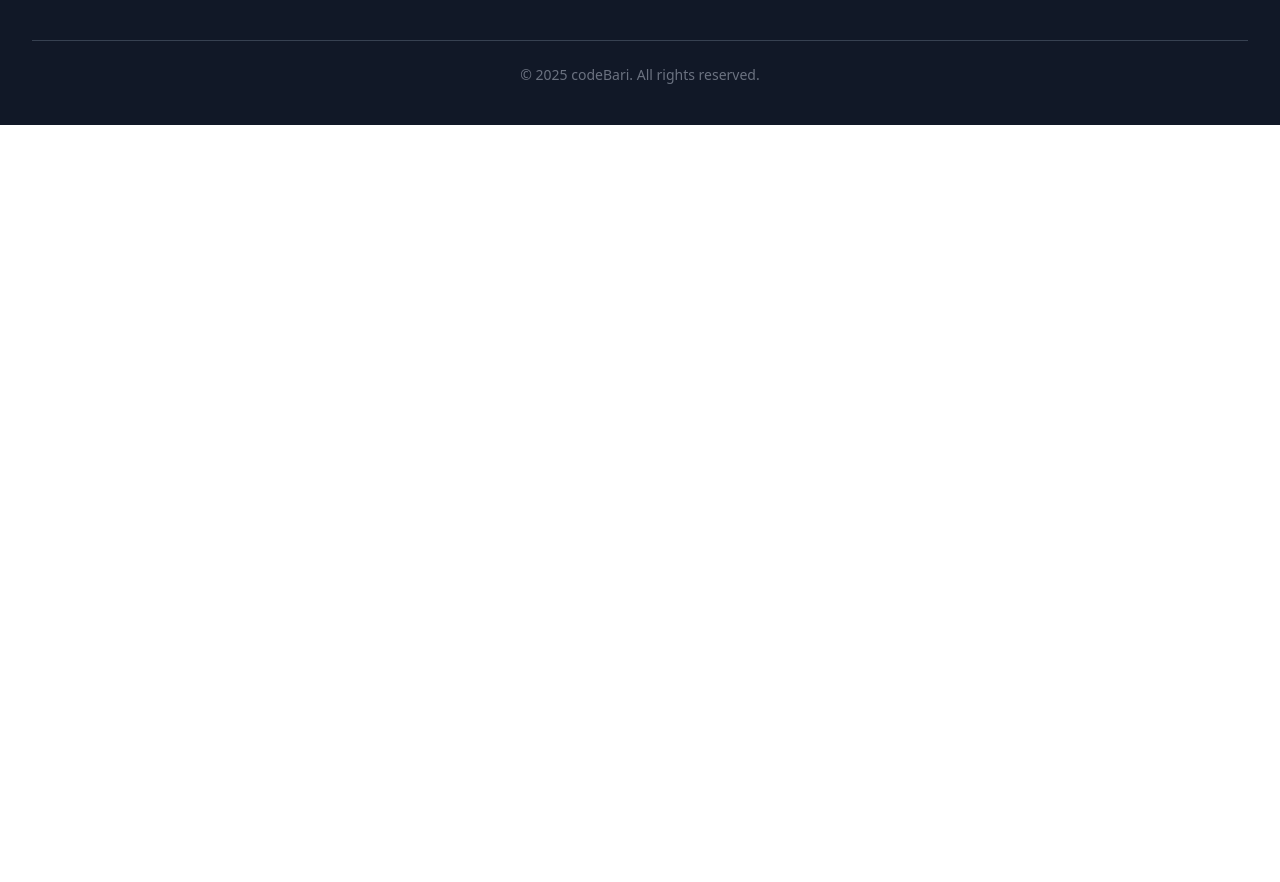
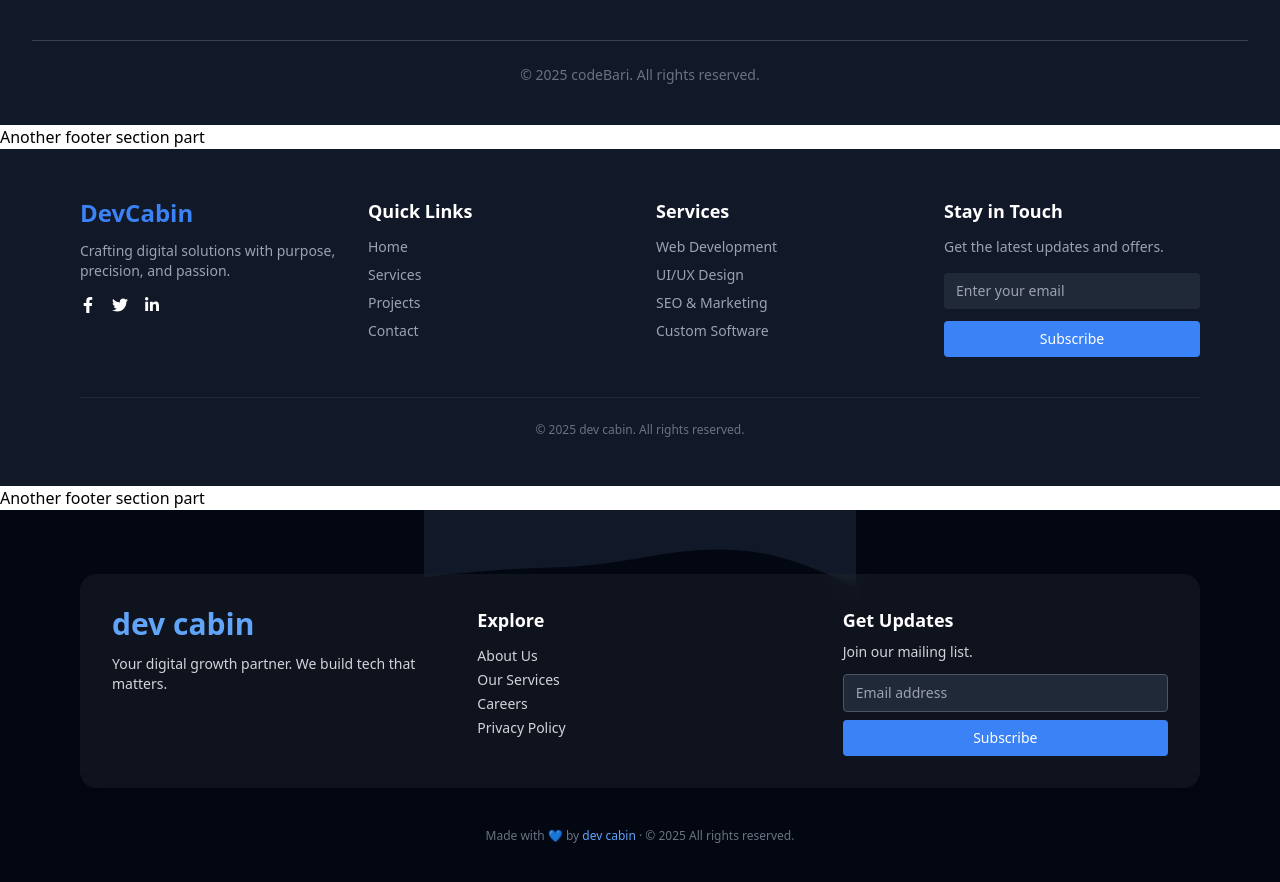
Before and after one commit to DevCabin25/reusable-ui-part-3, a React (Vite) app: page / in a window 1280 px wide. Shown: the part 640-1522 px from the top of the page. Before the commit the page ends 800 px from the top, so only its background shows below. Built offline with nearby package versions, Linux system fonts and the light colour scheme.

Commit message:
Make  another Footer section

```diff
--- a/package.json
+++ b/package.json
@@ -12,7 +12,8 @@
   "dependencies": {
     "@fortawesome/fontawesome-free": "^6.7.2",
     "react": "^19.1.0",
-    "react-dom": "^19.1.0"
+    "react-dom": "^19.1.0",
+    "react-icons": "^5.5.0"
   },
   "devDependencies": {
     "@eslint/js": "^9.25.0",
--- a/src/App.jsx
+++ b/src/App.jsx
@@ -1,19 +1,26 @@
-import './App.css'
-import Footer from './components/Footer/Footer'
-import Footer2 from './components/Footer/Footer2'
-import Navbar from './components/Navbar/Navbar'
-
+import "./App.css";
+import Footer from "./components/Footer/Footer";
+import Footer2 from "./components/Footer/Footer2";
+import Navbar from "./components/Navbar/Navbar";
+import Footer3 from "./components/Footer/footer3";
+import Footer4 from "./components/Footer/Footer4";
 function App() {
-
   return (
     <>
-    <Navbar></Navbar>
-      <h1 className='text-3xl font-bold text-center text-gray-900'>Reusable-UI</h1>
+      <Navbar></Navbar>
+      <h1 className="text-3xl font-bold text-center text-gray-900">
+        Reusable-UI
+      </h1>
       <Footer></Footer>
       <h1>Another footer section</h1>
       <Footer2></Footer2>
+      <h6>Another footer section part</h6>
+      <Footer3></Footer3>
+      <h6>Another footer section part</h6>
+      <Footer4></Footer4>
+
     </>
-  )
+  );
 }
 
-export default App
+export default App;
--- /dev/null
+++ b/src/components/Footer/Footer3.jsx
@@ -0,0 +1,92 @@
+import React from "react";
+import { FaFacebookF, FaTwitter, FaLinkedinIn } from "react-icons/fa";
+
+const Footer3 = () => {
+  return (
+    <footer className="bg-gray-900 text-white py-12 px-6 md:px-20">
+      <div className="grid grid-cols-1 md:grid-cols-4 gap-8">
+
+        <div>
+          <h2 className="text-2xl font-bold text-blue-500">DevCabin</h2>
+          <p className="mt-3 text-sm text-gray-400">
+            Crafting digital solutions with purpose, precision, and passion.
+          </p>
+          <div className="flex space-x-4 mt-4">
+            <a href="#">
+              <FaFacebookF className="hover:text-blue-400" />
+            </a>
+            <a href="#">
+              <FaTwitter className="hover:text-blue-400" />
+            </a>
+            <a href="#">
+              <FaLinkedinIn className="hover:text-blue-400" />
+            </a>
+          </div>
+        </div>
+
+        <div>
+          <h3 className="text-lg font-semibold mb-3">Quick Links</h3>
+          <ul className="space-y-2 text-sm text-gray-400">
+            <li>
+              <a href="#" className="hover:text-white">
+                Home
+              </a>
+            </li>
+            <li>
+              <a href="#" className="hover:text-white">
+                Services
+              </a>
+            </li>
+            <li>
+              <a href="#" className="hover:text-white">
+                Projects
+              </a>
+            </li>
+            <li>
+              <a href="#" className="hover:text-white">
+                Contact
+              </a>
+            </li>
+          </ul>
+        </div>
+
+
+        <div>
+          <h3 className="text-lg font-semibold mb-3">Services</h3>
+          <ul className="space-y-2 text-sm text-gray-400">
+            <li>Web Development</li>
+            <li>UI/UX Design</li>
+            <li>SEO & Marketing</li>
+            <li>Custom Software</li>
+          </ul>
+        </div>
+
+
+        <div>
+          <h3 className="text-lg font-semibold mb-3">Stay in Touch</h3>
+          <p className="text-sm text-gray-400 mb-4">
+            Get the latest updates and offers.
+          </p>
+          <form className="flex flex-col space-y-3">
+            <input
+              type="email"
+              placeholder="Enter your email"
+              className="px-3 py-2 rounded bg-gray-800 text-white text-sm focus:outline-none focus:ring-2 focus:ring-blue-500"
+            />
+            <button
+              type="submit"
+              className="bg-blue-500 hover:bg-blue-600 text-white text-sm py-2 rounded transition"
+            >
+              Subscribe
+            </button>
+          </form>
+        </div>
+      </div>
+
+      <div className="border-t border-gray-800 mt-10 pt-6 text-center text-xs text-gray-500">
+        &copy; 2025 dev cabin. All rights reserved.
+      </div>
+    </footer>
+  );
+};
+export default Footer3;
--- /dev/null
+++ b/src/components/Footer/Footer4.jsx
@@ -0,0 +1,77 @@
+import React from "react";
+
+const Footer4 = () => {
+  return (
+    <footer className="relative bg-gray-950 text-white pt-16 pb-10 px-6 md:px-20 overflow-hidden">
+      <div className="absolute top-0 left-0 w-full">
+        <svg className="w-full h-16 md:h-24" viewBox="0 0 1440 320">
+          <path
+            fill="#111827"
+            fillOpacity="1"
+            d="M0,224L48,218.7C96,213,192,203,288,197.3C384,192,480,192,576,181.3C672,171,768,149,864,138.7C960,128,1056,128,1152,149.3C1248,171,1344,213,1392,234.7L1440,256V0H0Z"
+          />
+        </svg>
+      </div>
+
+      <div className="relative z-10 grid grid-cols-1 md:grid-cols-3 gap-10 bg-white/5 backdrop-blur-md p-8 rounded-2xl shadow-lg">
+        <div>
+          <h2 className="text-3xl font-extrabold text-blue-400">dev cabin</h2>
+          <p className="mt-3 text-sm text-gray-300">
+            Your digital growth partner. We build tech that matters.
+          </p>
+        </div>
+
+        <div className="space-y-3">
+          <h3 className="text-lg font-semibold">Explore</h3>
+          <ul className="text-sm text-gray-300 space-y-1">
+            <li>
+              <a href="#" className="hover:text-white">
+                About Us
+              </a>
+            </li>
+            <li>
+              <a href="#" className="hover:text-white">
+                Our Services
+              </a>
+            </li>
+            <li>
+              <a href="#" className="hover:text-white">
+                Careers
+              </a>
+            </li>
+            <li>
+              <a href="#" className="hover:text-white">
+                Privacy Policy
+              </a>
+            </li>
+          </ul>
+        </div>
+
+        <div>
+          <h3 className="text-lg font-semibold mb-2">Get Updates</h3>
+          <p className="text-sm text-gray-300 mb-3">Join our mailing list.</p>
+          <form className="flex flex-col space-y-2">
+            <input
+              type="email"
+              placeholder="Email address"
+              className="bg-gray-800 border border-gray-600 px-3 py-2 rounded text-sm focus:outline-none focus:ring-2 focus:ring-blue-500"
+            />
+            <button
+              type="submit"
+              className="bg-blue-500 hover:bg-blue-600 text-white py-2 rounded text-sm"
+            >
+              Subscribe
+            </button>
+          </form>
+        </div>
+      </div>
+
+      <div className="text-center mt-10 text-xs text-gray-500">
+        Made with 💙 by{" "}
+        <span className="text-blue-400 font-medium">dev cabin</span> · &copy;
+        2025 All rights reserved.
+      </div>
+    </footer>
+  );
+};
+export default Footer4;
```
Also changed, not shown: 1 other file (tests, documents, lock files or other folders).
